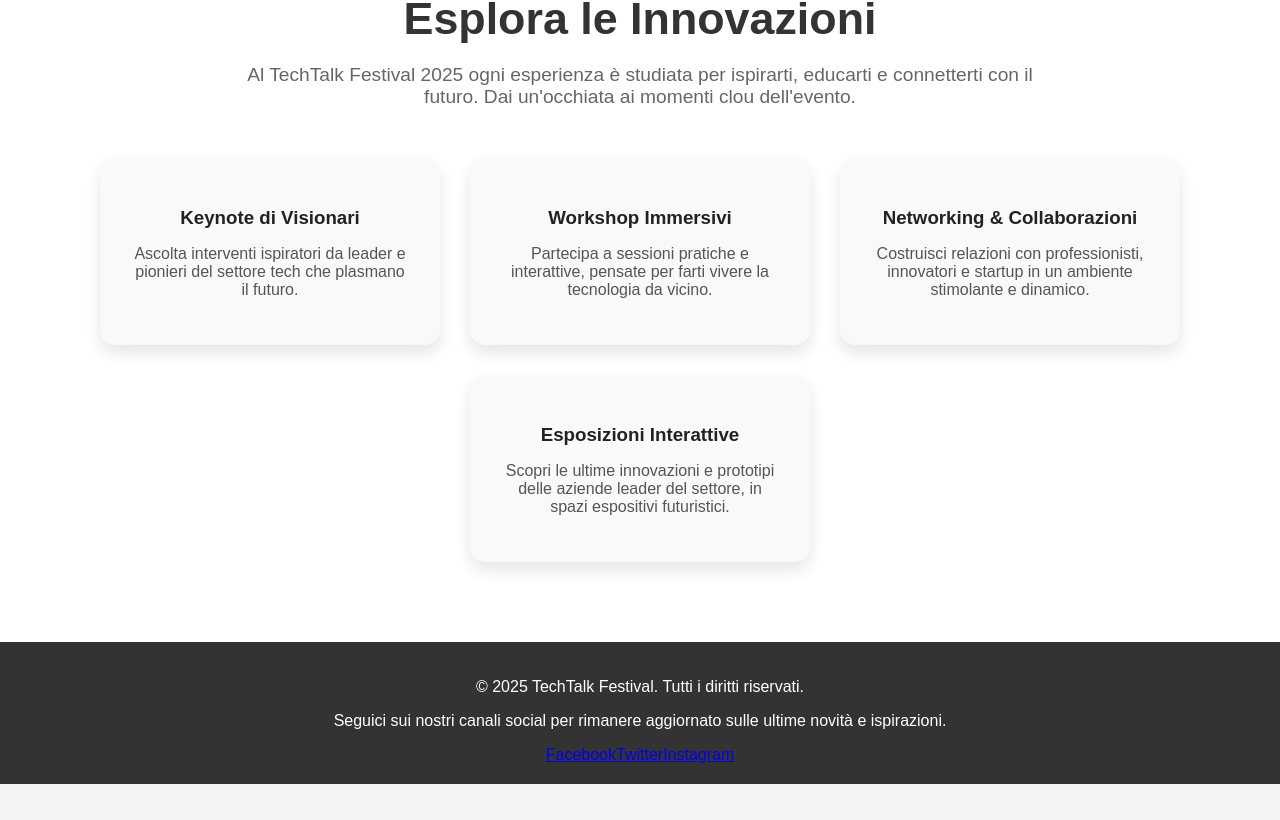
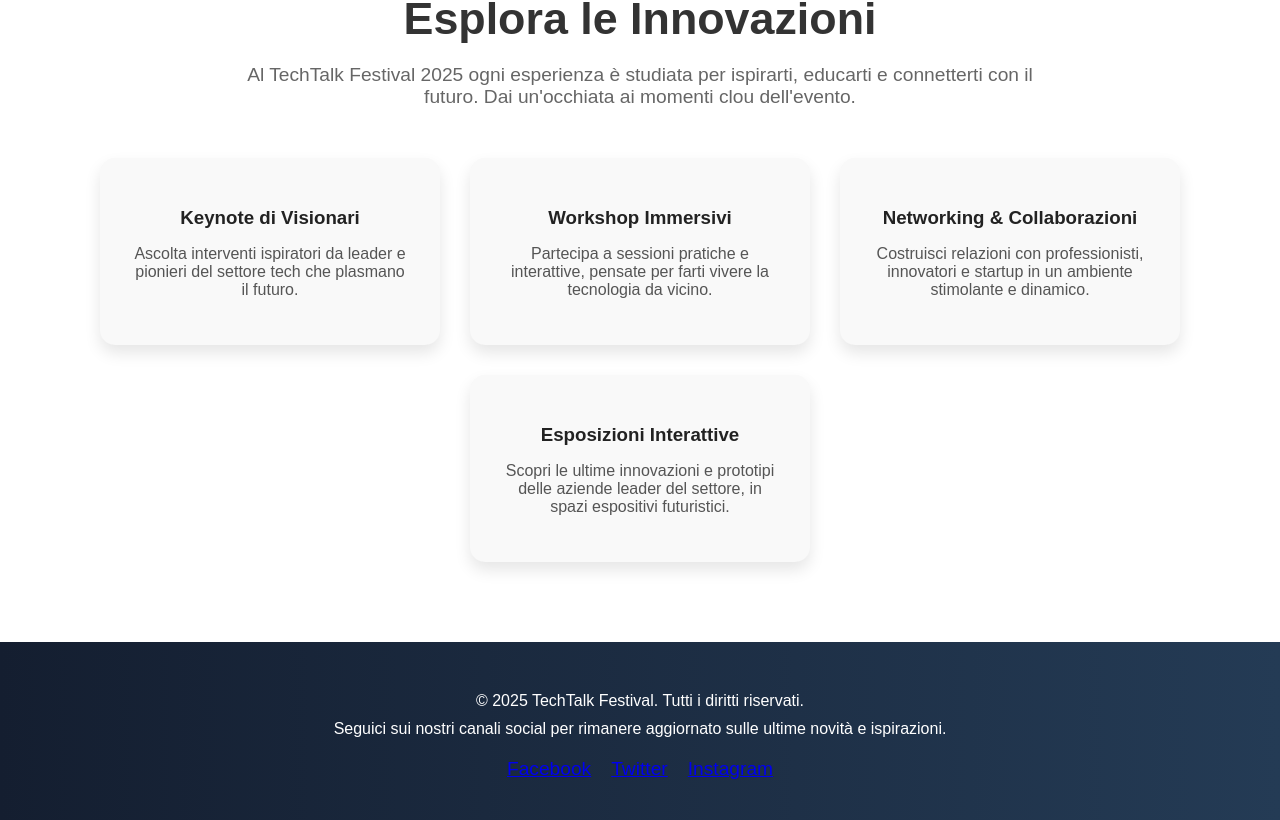
Before and after one commit to zVandre/sitoscuola, a React (Create React App) app: page / in a window 1280 px wide. Shown: the part 924-1744 px from the top of the page. Before the commit the page ends 1708 px from the top, so only its background shows below. Built offline with nearby package versions, Linux system fonts and the light colour scheme.

Commit message:
Update Footer.css

```diff
--- a/src/components/Footer.css
+++ b/src/components/Footer.css
@@ -1,6 +1,25 @@
 .footer {
-    background: #333;
-    color: #fff;
-    text-align: center;
-    padding: 20px;
-  }
+  background: linear-gradient(90deg, #141e30, #243b55);
+  color: #fff;
+  text-align: center;
+  padding: 40px 20px;
+}
+
+.footer-content p {
+  margin: 10px 0;
+  font-size: 1rem;
+}
+
+.social-links {
+  margin-top: 20px;
+}
+
+.social-links a {
+  margin: 0 10px;
+  font-size: 1.2rem;
+  transition: color 0.3s;
+}
+
+.social-links a:hover {
+  color: #ff6b6b;
+}
```
